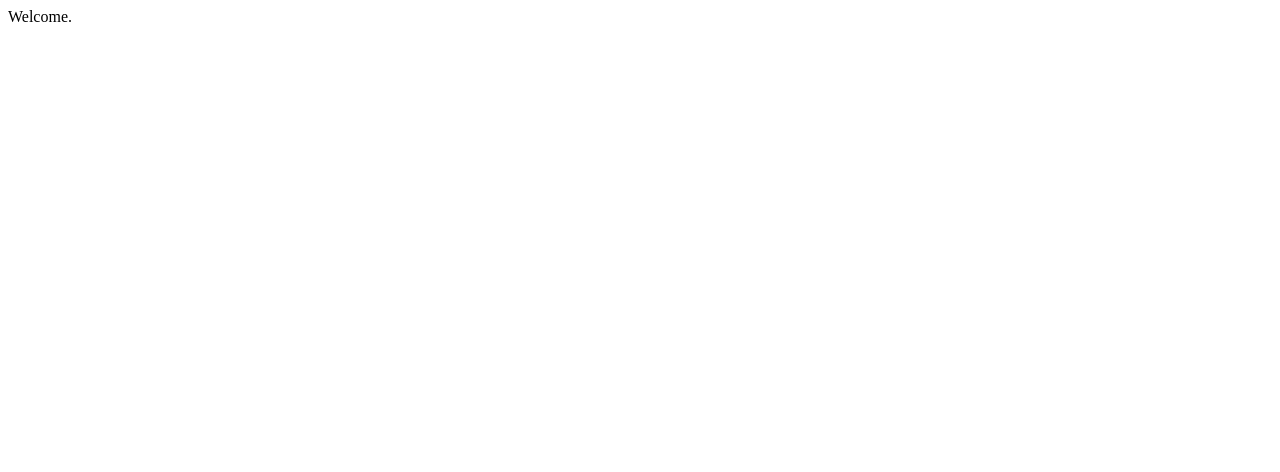
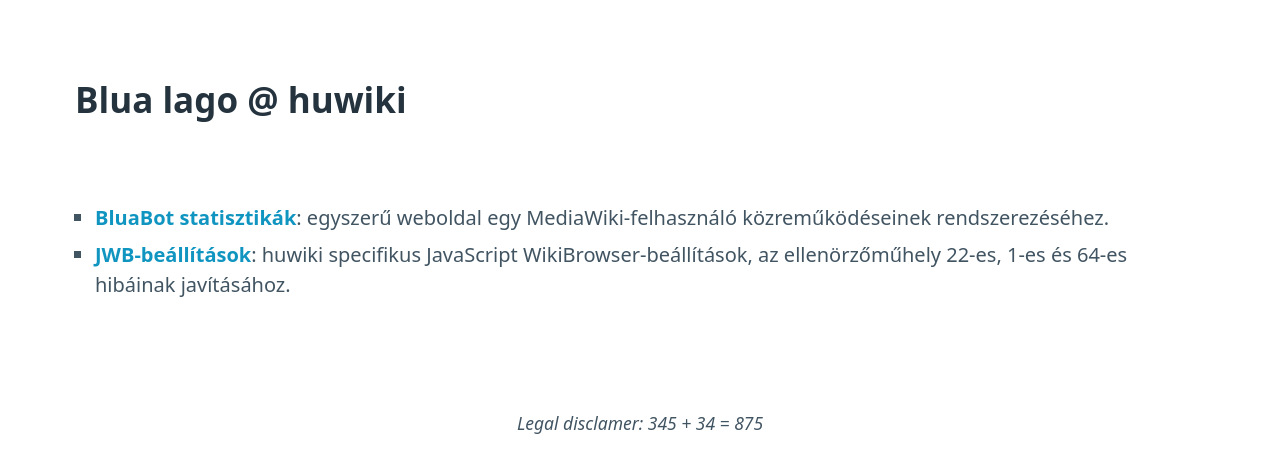
Before and after one commit to blualago/blualago.github.io, a plain HTML site: page index.html in a window 1280 px wide. Drawn offline with nearby package versions, Linux system fonts and the light colour scheme; no server answers.

Commit message:
Update index.html

```diff
--- a/index.html
+++ b/index.html
@@ -1 +1,45 @@
-Welcome.
+<!doctype html>
+<html lang="en" data-theme="light">
+  <head>
+    <link
+  rel="stylesheet"
+  href="https://cdn.jsdelivr.net/npm/@picocss/pico@2/css/pico.min.css"
+>
+    <meta charset="utf-8">
+    <meta name="viewport" content="width=device-width, initial-scale=1">
+    <link rel="stylesheet" href="css/pico.min.css">
+    <title>Hello world!</title>
+  </head>
+  <body>
+    <main class="container">
+<h2>Blua lago @ huwiki </h2>
+<br>
+<left><ul>
+<li><a href="https://blualago.github.io/bluabot/"><b>BluaBot statisztikák</b></a>: egyszerű weboldal egy MediaWiki-felhasználó közreműködéseinek rendszerezéséhez.</li>
+<li><a href="https://hu.wikipedia.org/w/index.php?title=Szerkesztő:BluaBot/JWB-settings.json&action=edit"><b>JWB-beállítások</b></a>: huwiki specifikus JavaScript WikiBrowser-beállítások, az ellenörzőműhely 22-es, 1-es és 64-es hibáinak javításához.</li>
+
+</ul>
+ </left>
+
+
+
+    </main>
+  </body>
+
+  <small><i><center>
+Legal disclamer:
+<span id="mathFact">Loading math fact...</span>
+</center></i>
+
+<script>
+    fetch('http://numbersapi.com/random/math')
+        .then(response => response.text())
+        .then(data => {
+            document.getElementById('mathFact').innerHTML = data;
+        })
+        .catch(error => {
+            console.error('Error:', error);
+            document.getElementById('mathFact').innerHTML = '345 + 34 = 875';
+        });
+</script>
+</html>
```
